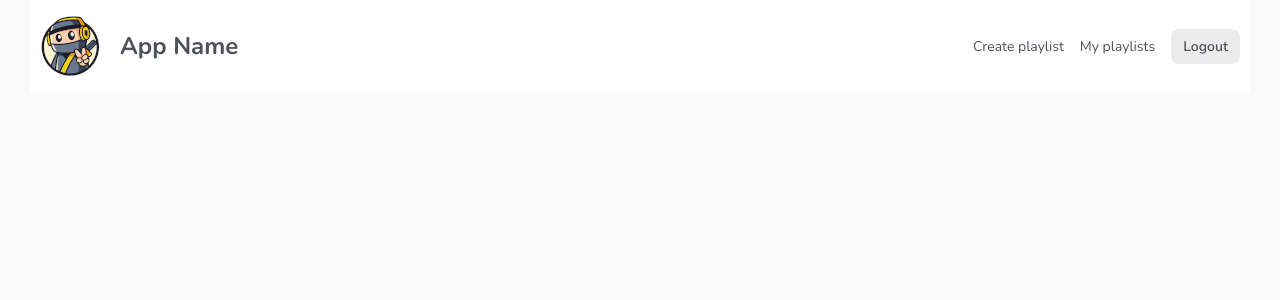
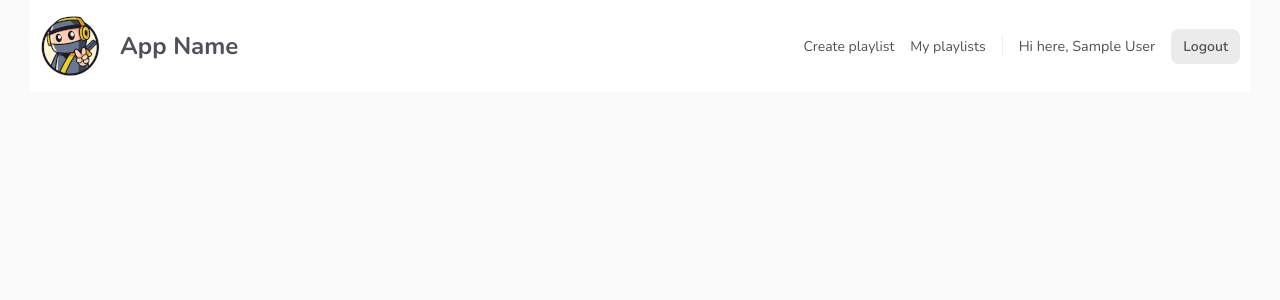
Before and after one commit to StephaneBullier/playlistApp, a Vue app: page / in a window 1280 px wide. Shown: the top 300 px of the page. Built offline with nearby package versions, Linux system fonts and the light colour scheme; no server answers; the database is empty; sample sign-in values are in the browser's storage.

Commit message:
Add User name of current logged user

```diff
--- a/src/components/Navbar.vue
+++ b/src/components/Navbar.vue
@@ -6,6 +6,7 @@
             <div v-if="user">
                 <router-link :to="{ name: 'CreatePlaylist' }">Create playlist</router-link>
                 <router-link :to="{ name: 'UserPlaylists' }">My playlists</router-link>
+                <span>Hi here, {{ user.displayName }}</span>
                 <button @click="handleLogout" >Logout</button>
             </div>
             <div v-else>
@@ -62,4 +63,11 @@ nav .links a, button {
     margin-left: 16px;
     font-size: 14px;
 }
+span {
+    font-size: 0.9rem;
+    display: inline-block;
+    margin-left: 1rem;
+    padding-left: 1rem;
+    border-left: 1px solid #eee;
+}
 </style>
```
